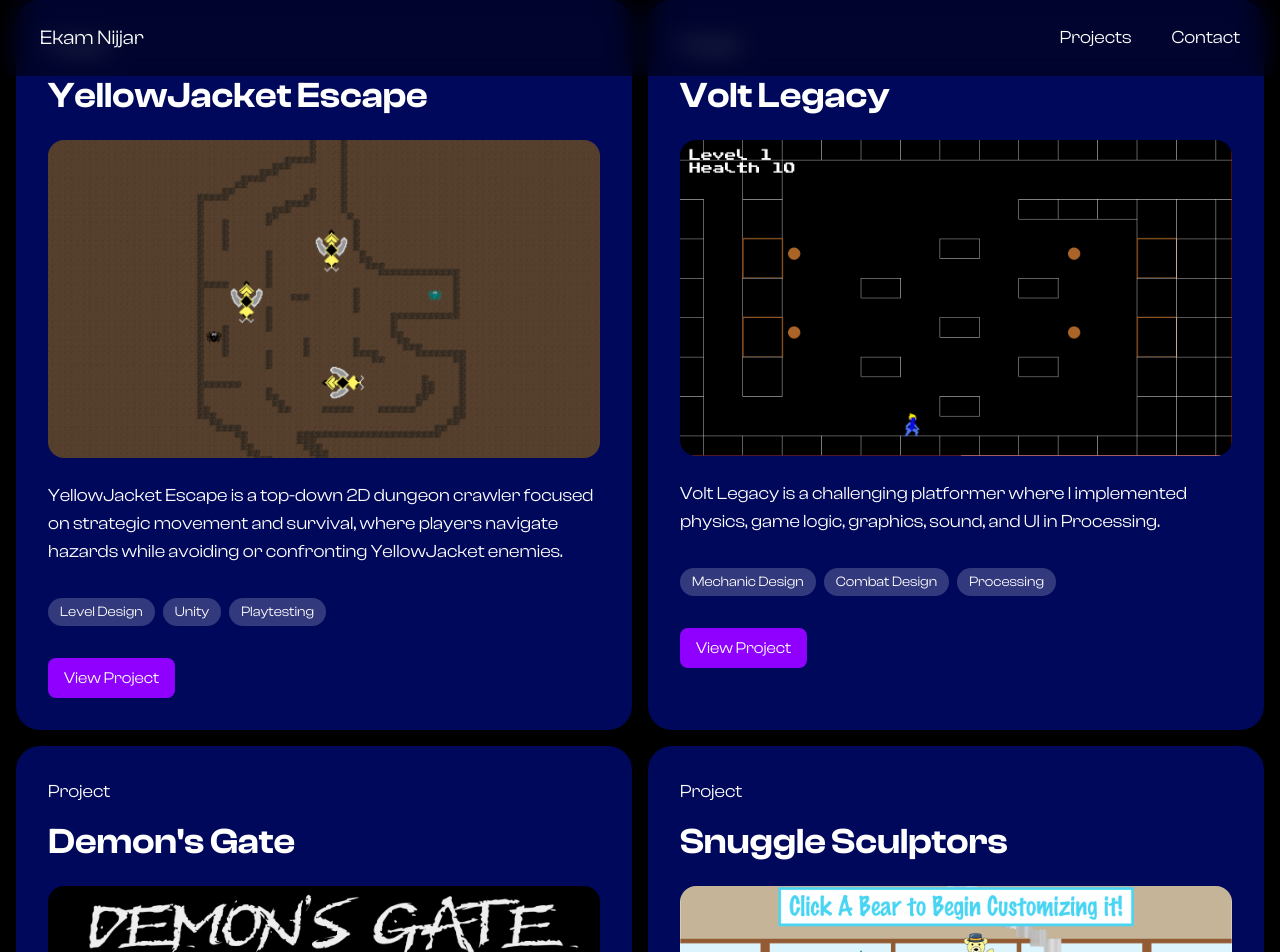
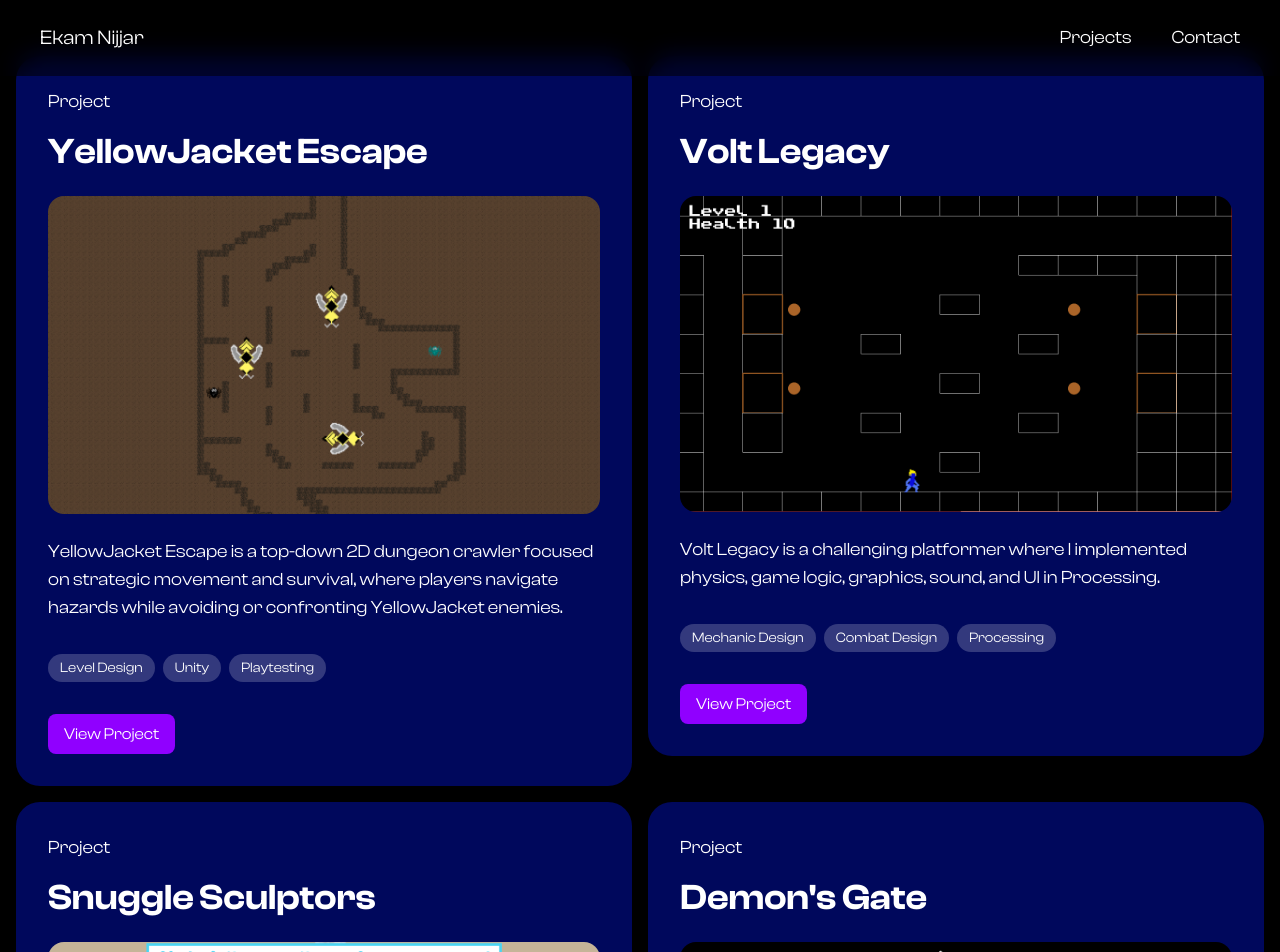
Before and after one commit to ekam-n/ekamn.com, a React (Vite) app: page /projects in a window 1280 px wide. Shown: the top 952 px of the page. Built offline with nearby package versions, Linux system fonts and the light colour scheme.

Commit message:
made project cards on Projects page display properly

```diff
--- a/src/components/projectsCards.tsx
+++ b/src/components/projectsCards.tsx
@@ -1,41 +1,9 @@
-import { motion } from "framer-motion";
 import ProjectCards from "../components/projectsComponents/projectsCards";
 
-// Animation Variants
-const fadeInVariant = {
-  hidden: (i: number) => ({
-    opacity: 0,
-    y: i === 0 ? 0 : 50,    // hero (i=0) only fades, others slide up
-  }),
-  visible: (i: number) => ({
-    opacity: 1,
-    y: 0,
-    transition: {
-      duration: 0.6,
-      ease: "easeOut",
-      delay: i * 0.1,
-    },
-  }),
-};
-
 export default function ProjectsCards() {
-  const sections = [
-    { component: <ProjectCards />, key: "projects" },
-  ];
-
   return (
     <section className="space-y-4">
-      {sections.map((section, index) => (
-        <motion.div
-          key={section.key}
-          variants={fadeInVariant}
-          initial="hidden"
-          animate="visible"
-          custom={index}
-        >
-          {section.component}
-        </motion.div>
-      ))}
+      <ProjectCards />
     </section>
   );
 }
--- a/src/components/projectsComponents/projectsCards.tsx
+++ b/src/components/projectsComponents/projectsCards.tsx
@@ -1,15 +1,48 @@
+// src/components/projectsComponents/ProjectsPage.tsx
+import { motion } from "framer-motion";
+import Yellow from "./projectCards/yellowJacket";
+import Volt from "./projectCards/voltLegacy";
 import Snuggle from "./projectCards/snuggleSculptors";
-import Volt from "./projectCards/voltLegacy";
-import Yellow from "./projectCards/yellowJacket";
-import Demon from "./projectCards/demonsGate"
+import Chaos from "./projectCards/demonsGate";
 
-export default function ProjectCards() {
+// Animation Variants (same as home)
+const fadeInVariant = {
+  hidden: (i: number) => ({
+    opacity: 0,
+    y: i === 0 ? 0 : 50,
+  }),
+  visible: (i: number) => ({
+    opacity: 1,
+    y: 0,
+    transition: {
+      duration: 0.6,
+      ease: "easeOut",
+      delay: i * 0.1,
+    },
+  }),
+};
+
+export default function ProjectsPage() {
+  const sections = [
+    { component: <Yellow />, key: "yellow" },
+    { component: <Volt />,   key: "volt"   },
+    { component: <Snuggle />,key: "snuggle"},
+    { component: <Chaos />,  key: "chaos"  },
+  ];
+
   return (
-    <section className="grid grid-cols-1 md:grid-cols-2 gap-4">
-      <Yellow />
-      <Volt />
-      <Demon />
-      <Snuggle />
+    <section className="pt-14 grid grid-cols-1 md:grid-cols-2 gap-4">
+      {sections.map((section, index) => (
+        <motion.div
+          key={section.key}
+          variants={fadeInVariant}
+          initial="hidden"
+          animate="visible"
+          custom={index}
+        >
+          {section.component}
+        </motion.div>
+      ))}
     </section>
   );
 }
```
